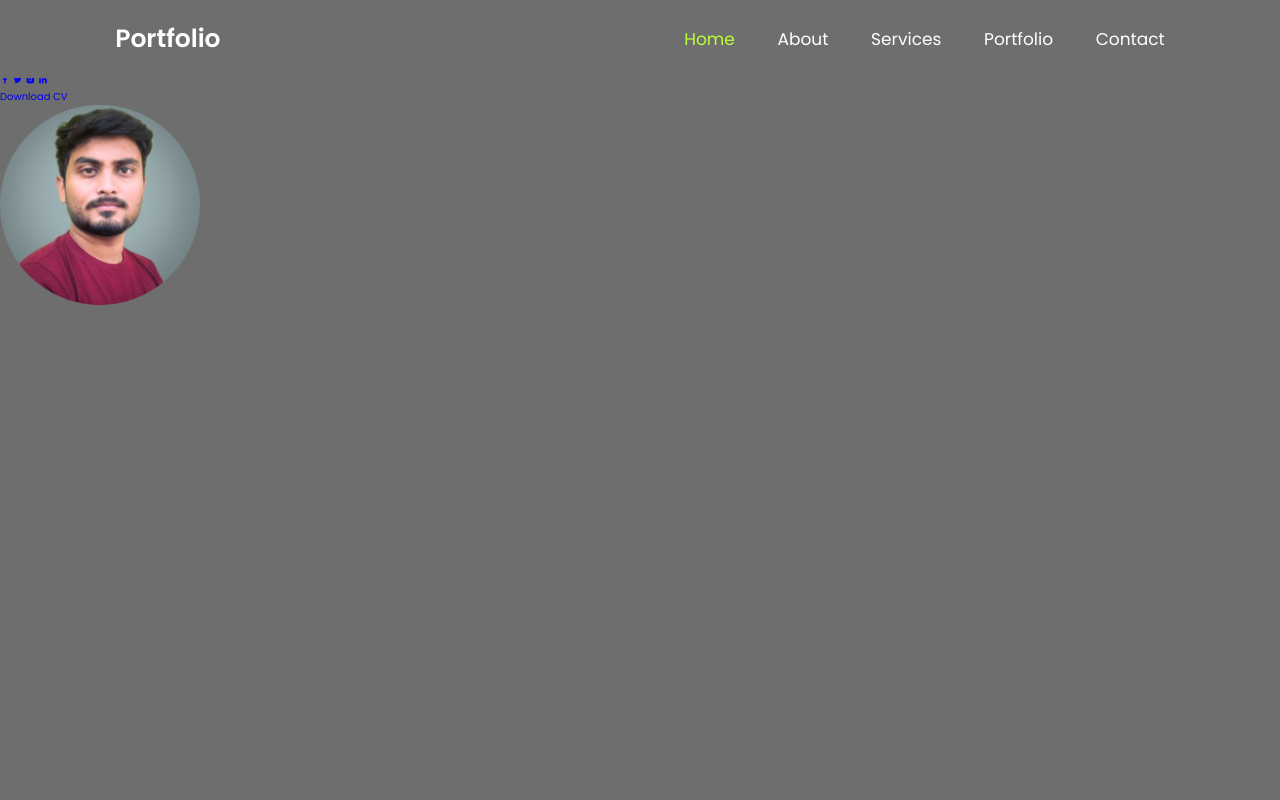
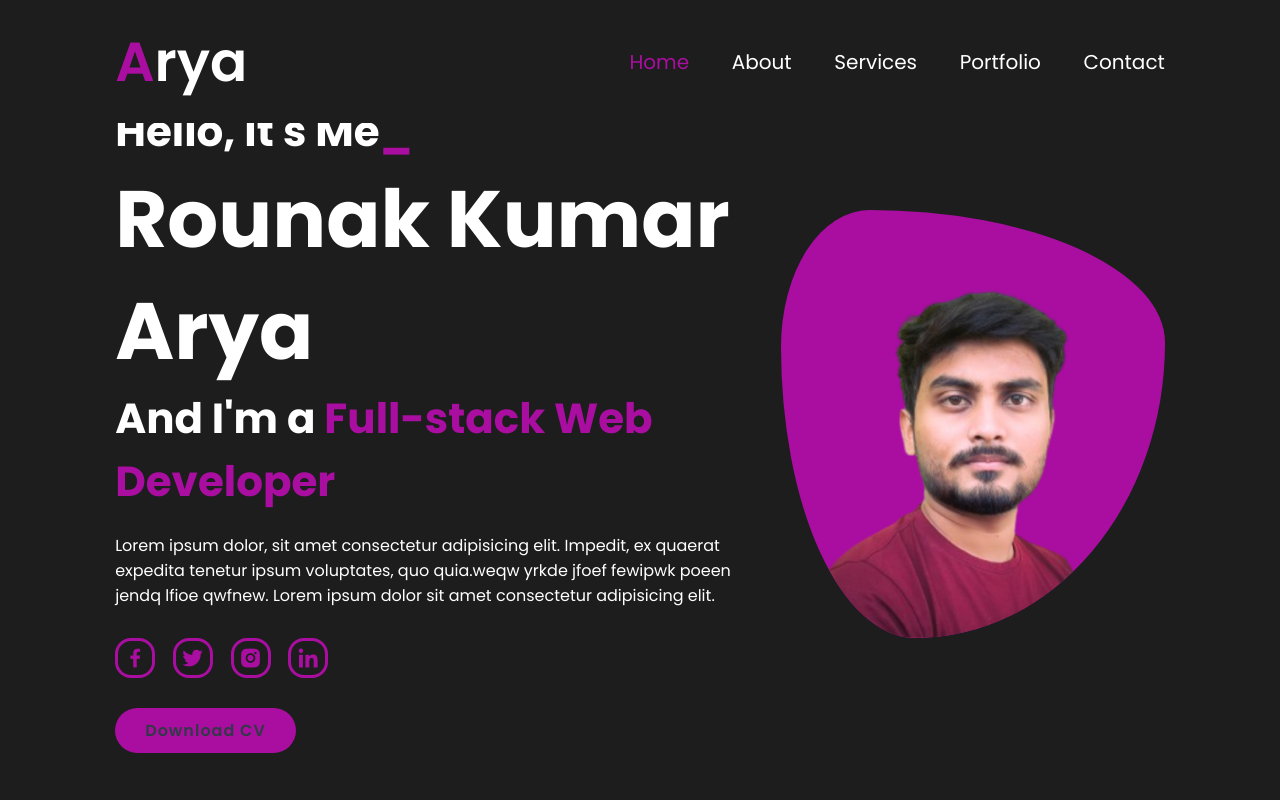
Before and after one commit to rounakkumararya/portfolio, a plain HTML site: page index.html in a window 1280 px wide. Shown: the top 800 px of the page. Drawn offline with nearby package versions, Linux system fonts and the light colour scheme.

Commit message:
changed few things

```diff
--- a/css/styles.css
+++ b/css/styles.css
@@ -13,21 +13,26 @@
 
 
 :root {
-    --bg-color: #6E6E6E;
+    --bg-color: #1D1D1D;
     --second-bg-color: #323946;
     --text-color: #fff;
-    --main-color: #BAFF39;
+    --main-color: #aa0ea1;
 }
 
 html {
     font-size: 62.5%;
-    overflow: hidden;
+    overflow-x: hidden;
 }
 
 body {
     background-color: var(--bg-color);
     color: var(--text-color);
 
+}
+
+section {
+    min-height: 100vh;
+    padding: 10rem 9%;
 }
 
 .header {
@@ -44,14 +49,18 @@ body {
 }
 
 .logo {
-    font-size: 2.5rem;
+    font-size: 5.5rem;
     color: var(--text-color);
     font-weight: 600;
     cursor: default;
 }
 
+span {
+    color: var(--main-color);
+}
+
 .navbar a {
-    font-size: 1.7rem;
+    font-size: 2rem;
     color: var(--text-color);
     margin-left: 4rem;
     transition: 0.3s;
@@ -67,3 +76,74 @@ body {
     color: var(--text-color);
     display: none;
 }
+
+.home {
+    display: flex;
+    justify-content: center;
+    align-items: center;
+}
+
+.home-img img {
+    width: 30vw;
+    border-radius: 23% 77% 65% 35% / 32% 31% 69% 68%;
+    background: var(--main-color);
+}
+
+.home-con h3 {
+    font-size: 4.2rem;
+    font-weight: 700;
+}
+
+.home-con h3:nth-of-type(2) {
+    margin-bottom: 2rem;
+}
+
+.home-con h1 {
+    font-size: 8rem;
+    font-weight: 700;
+    line-height: 1.4;
+}
+
+
+.home-con p {
+    font-size: 1.6rem;
+}
+
+.social-med a {
+    display: inline-flex;
+    justify-content: center;
+    align-items: center;
+    width: 4rem;
+    height: 4rem;
+    background: transparent;
+    border: .3rem solid var(--main-color);
+    border-radius: 40%;
+    font-size: 2.5rem;
+    color: var(--main-color);
+    margin: 3rem 1.5rem 3rem 0;
+    transition: .6s ease;
+}
+
+.social-med a:hover {
+    background: var(--main-color);
+    color: var(--second-bg-color);
+    box-shadow: 0 0 1rem;
+}
+
+.btn {
+    display: inline-block;
+    padding: 1rem 3rem;
+    background: var(--main-color);
+    border-radius: 4rem;
+    box-shadow: none;
+    font-size: 1.6rem;
+    color: var(--second-bg-color);
+    letter-spacing: .1rem;
+    font-weight: 600;
+    transition: .5s ease;
+}
+
+.btn:hover {
+    box-shadow: 0 0 5rem var(--main-color);
+
+}
--- a/index.html
+++ b/index.html
@@ -6,7 +6,7 @@
     <meta http-equiv="X-UA-Compatible" content="IE=edge">
     <meta name="viewport" content="width=device-width, initial-scale=1.0">
     <title>Personal Portfolio Website Design</title>
-
+    <link rel="icon" type="image/png" href="/images/icon.png">
     <!-- Box Icons -->
     <link href='https://unpkg.com/boxicons@2.1.4/css/boxicons.min.css' rel='stylesheet'>
 
@@ -18,7 +18,7 @@
 <body>
     <!-- Header design -->
     <header class="header">
-        <a href="#" class="logo">Portfolio</a>
+        <a href="#" class="logo"><span>A</span>rya</a>
 
         <i class='bx bx-menu' id="menu-icon"></i>
 
@@ -35,26 +35,46 @@
     <!-- Home section  design -->
     <section class="home" id="home">
         <div class="home-con">
-            <h3>Hello, It's Me</h3>
+            <h3>Hello, It's Me<span>_</span></h3>
             <h1>Rounak Kumar Arya</h1>
-            <h3>And I'm a <span>Full-stack Developer</span></h3>
+            <h3>And I'm a <span>Full-stack Web Developer</span></h3>
             <p>Lorem ipsum dolor, sit amet consectetur adipisicing elit. Impedit, ex quaerat expedita tenetur ipsum
-                voluptates, quo quia, in est similique nihil? Ut inventore voluptates iusto explicabo molestias voluptas
-                totam necessitatibus!</p>
+                voluptates, quo quia.weqw yrkde jfoef fewipwk poeen jendq lfioe qwfnew. Lorem ipsum dolor sit amet
+                consectetur adipisicing elit.</p>
             <div class="social-med">
                 <a href="#"><i class='bx bxl-facebook'></i></a>
                 <a href="#"><i class='bx bxl-twitter'></i></a>
                 <a href="#"><i class='bx bxl-instagram-alt'></i></a>
                 <a href="#"><i class='bx bxl-linkedin'></i></a>
             </div>
+            <a href="#" class="btn">Download CV</a>
+        </div>
 
-            <a href="#" class="btn">Download CV</a>
 
-            <div class="home-img">
-                <img src="images/arya.png" alt="">
-            </div>
+        <div class="home-img">
+            <img src="images/arya1.png" class="img-main" alt="">
+        </div>
+
+    </section>
+
+    <!-- About Section design -->
+    <section class="about" id="about">
+        <div class="about-img">
+            <img class="about-img-img" src="images/arya1.png" alt="">
+        </div>
+        <div class="about-content">
+            <h2 class="heading">About <span>Me</span></h2>
+            <h3>Full-stack Web Developer</h3>
+            <p>Lorem ipsum dolor sit amet consectetur adipisicing elit. Sed explicabo rem minima corrupti, perferendis
+                maxime a in nesciunt molestiae libero harum sunt laudantium ipsa esse nisi assumenda, accusantium
+                architecto obcaecati. Lorem ipsum dolor sit amet consectetur adipisicing elit. Aliquam, corporis est
+                beatae ipsam, asperiores quo necessitatibus possimus sapiente magni iste blanditiis vel esse non!
+                Assumenda quibusdam reiciendis adipisci nesciunt doloremque?</p>
         </div>
     </section>
+
+
+    <script src="js/script.js"></script>
 
 </body>
 
```
Also changed, not shown: images/arya1.png (added).
